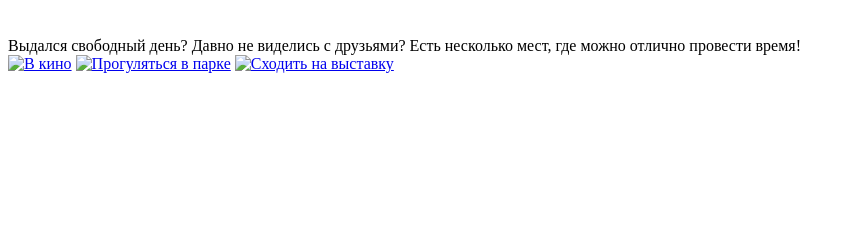
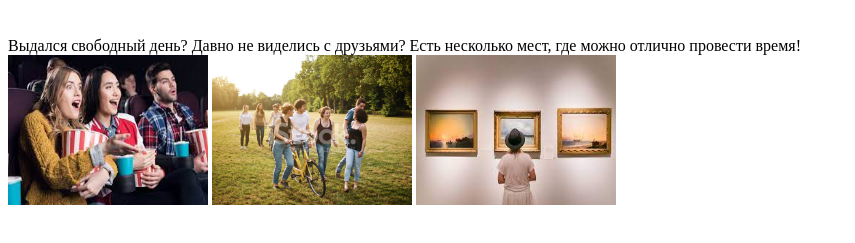
Before and after one commit to kyakanina/Homeworks, a plain HTML site: page folder1/anchors.html in a window 1280 px wide. Shown: the part 61-304 px from the top of the page, without its empty margins (0-855 px from the left). Drawn offline with Linux system fonts and the light colour scheme.

Commit message:
Update anchors.html

```diff
--- a/folder1/anchors.html
+++ b/folder1/anchors.html
@@ -9,9 +9,9 @@
     <h1>Куда сходить с друзьями?</h1>
     <br>Выдался свободный день? Давно не виделись с друзьями? Есть несколько мест, где можно отлично провести время!
         <br>
-            <a href="form1.html"><img src="../img/кино.jpg" height="150" width="200" alt="В кино"></a>
-            <a href="form2.html"><img src="../img/парк.jpg" height="150" width="200" alt="Прогуляться в парке"></a>
-            <a href="form3.html"><img src="../img/exhibition.jpg" height="150" width="200" alt="Сходить на выставку"></a>
+            <a href="form1.html"><img src="../folder1/кино.jpg" height="150" width="200" alt="В кино"></a>
+            <a href="form2.html"><img src="../folder1/парк.jpg" height="150" width="200" alt="Прогуляться в парке"></a>
+            <a href="form3.html"><img src="../folder1/exhibition.jpg" height="150" width="200" alt="Сходить на выставку"></a>
     </a>
 </body>
 </html>
```
